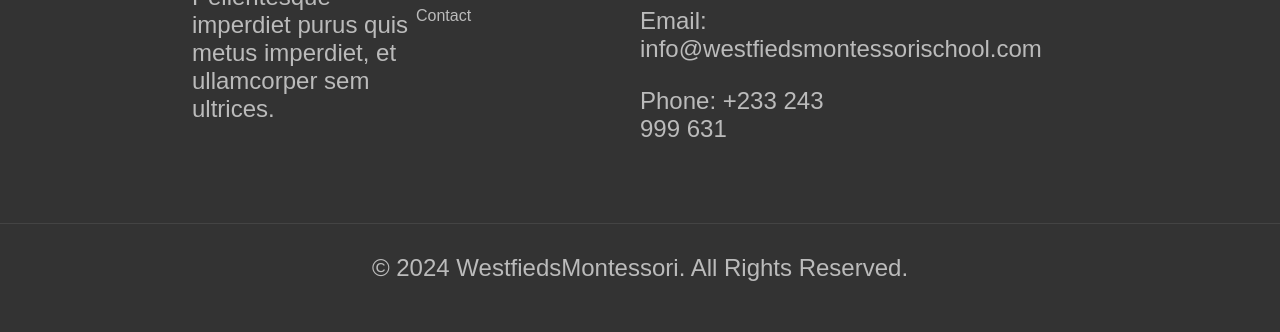
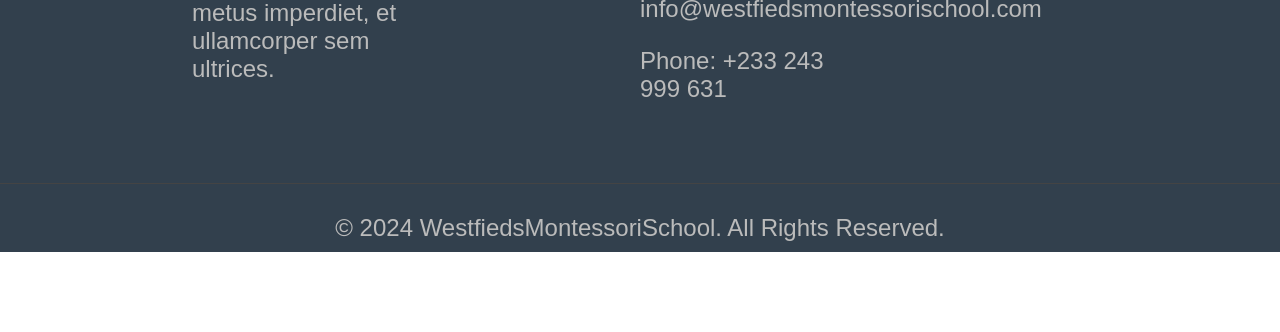
Before and after one commit to samankwah/individual-project, a plain HTML site: page index.html in a window 1280 px wide. Shown: the part 5201-5533 px from the top of the page. After the commit the page ends 5453 px from the top, so only its background shows below. Drawn offline with nearby package versions, Linux system fonts and the light colour scheme; a web font is replaced by a local one.

Commit message:
My final Update of Individual Project

```diff
--- a/css/style.css
+++ b/css/style.css
@@ -500,9 +500,9 @@ button {
 /* Social media & footer section */
 
 .footer {
-  background-color: #333;
+  background-color: #32404d;
   color: #fff;
-  padding: 50px 0;
+  padding: 10px 0;
 }
 .footer .container {
   display: flex;
--- a/index.html
+++ b/index.html
@@ -299,7 +299,7 @@
         <a href="#">Join Now</a>
       </div>
     </section>
-    <section>
+    <section id="footer">
       <footer class="footer">
         <div class="container">
           <div class="footer-widget">
@@ -337,7 +337,7 @@
           </div>
         </div>
         <div class="footer-bottom">
-          <p>&copy; 2024 WestfiedsMontessori. All Rights Reserved.</p>
+          <p>&copy; 2024 WestfiedsMontessoriSchool. All Rights Reserved.</p>
         </div>
       </footer>
     </section>
```
